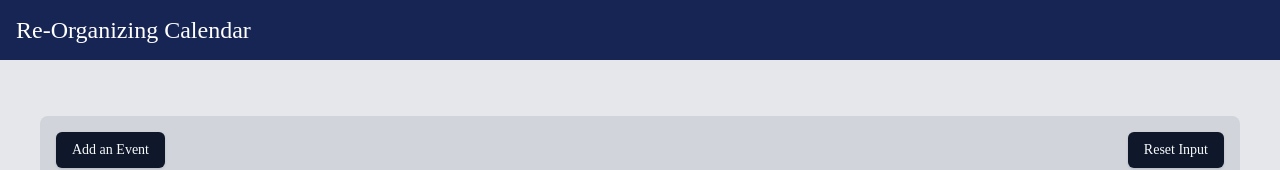
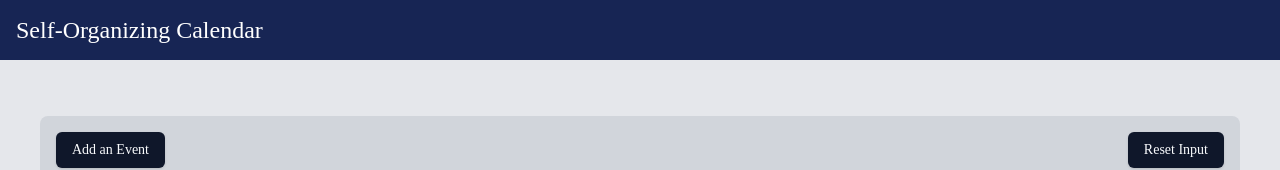
Before and after one commit to Sajal0208/self-organizing-calendar, a React (Create React App) app: page / in a window 1280 px wide. Shown: the top 170 px of the page. Built offline with nearby package versions, Linux system fonts and the light colour scheme.

Commit message:
Update Header.tsx

```diff
--- a/src/components/Header.tsx
+++ b/src/components/Header.tsx
@@ -3,7 +3,7 @@ import React from 'react'
 const Header = () => {
   return (
     <div className = "h-[60px] flex flex-row justify-between bg-blue-950 items-center p-4">
-        <div className = "text-white text-2xl">Re-Organizing Calendar</div>
+        <div className = "text-white text-2xl">Self-Organizing Calendar</div>
     </div>
   )
 }
```
